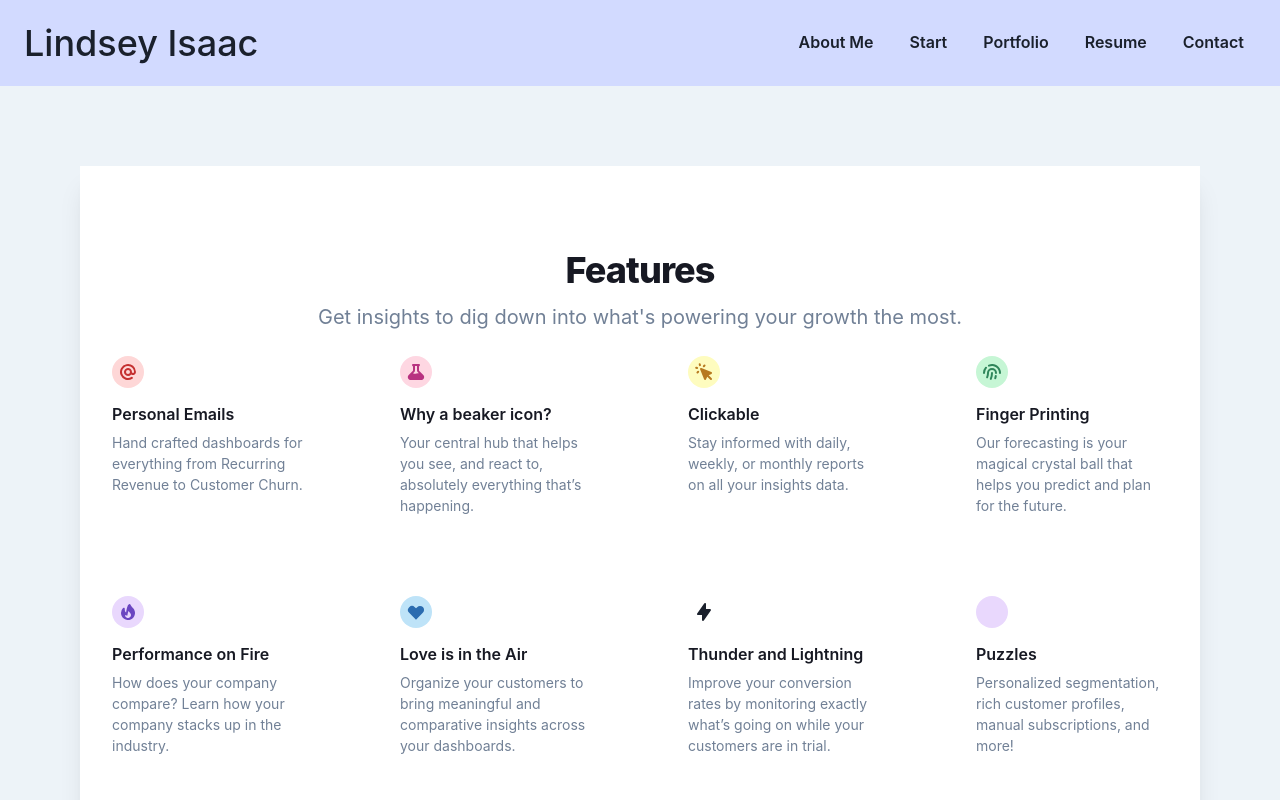
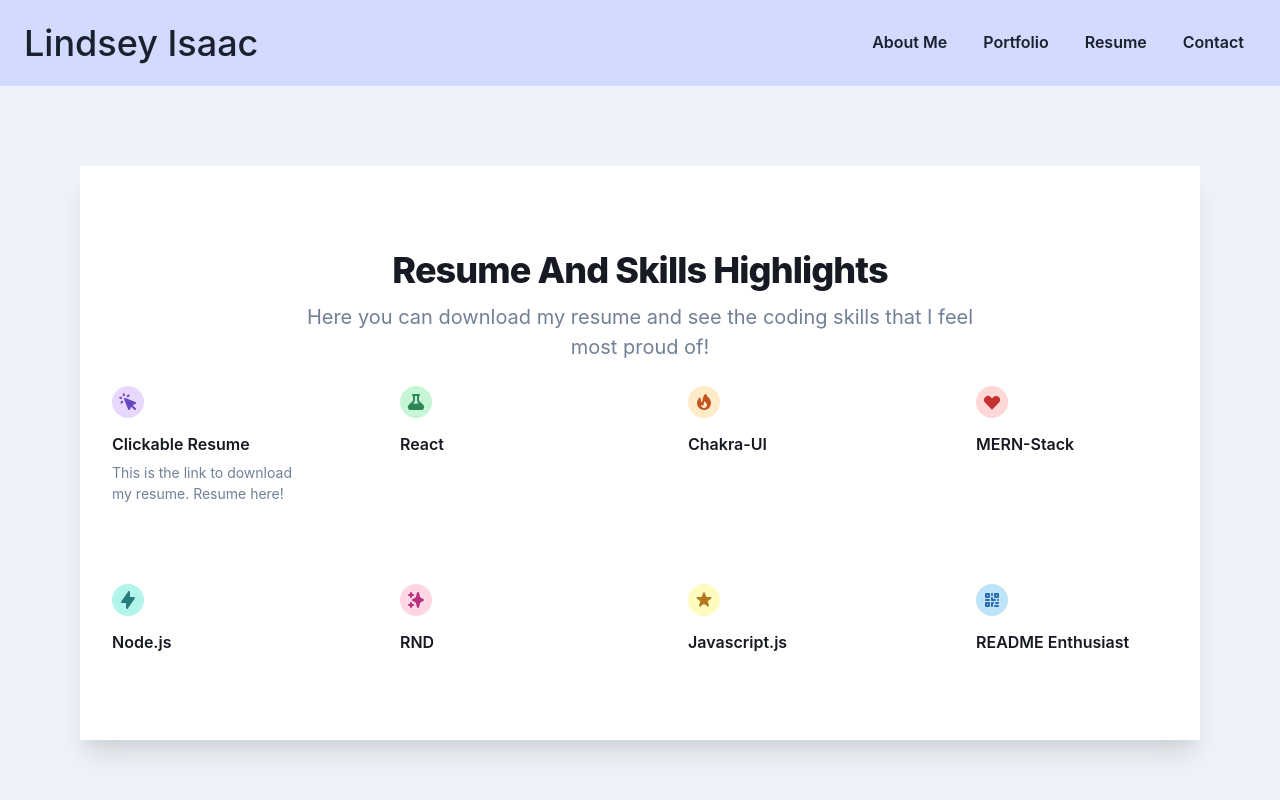
Before and after one commit to LindseyIsaac/Portfolioooo, a React (Create React App) app: page /resume in a window 1280 px wide. Shown: the top 800 px of the page. Built offline with nearby package versions, Linux system fonts and the light colour scheme.

Commit message:
added person info and styled how I wanted it

```diff
--- a/src/App.js
+++ b/src/App.js
@@ -6,7 +6,7 @@ import About from './pages/about';
 import Contact from './pages/contact';
 import Portfolio from './pages/portfolio';
 import Resume from './pages/resume';
-import Start from './pages/start'
+import Aboutme from './pages/aboutme'
 
 
 function App() {
@@ -16,9 +16,9 @@ function App() {
      <Navbar/>
 
       <Routes>
-      <Route path="/" element={<About/>} />
+      <Route path="/" element={<Aboutme/>} />
 
-      <Route path="/start" element={<Start/>} />
+      <Route path="/about" element={<About/>} />
 
       <Route path="/portfolio" element={<Portfolio/>}></Route>
 
--- a/src/components/navbar.jsx
+++ b/src/components/navbar.jsx
@@ -51,7 +51,6 @@ export default function Navbar(){
               display={{ base: "none", md: "inline-flex" }}
             >
               <Button variant="ghost"><Link to = "/">About Me</Link></Button>
-              <Button variant="ghost"><Link to = "/start">Start</Link></Button>
               <Button variant="ghost"><Link to = "/portfolio">Portfolio</Link></Button>
               <Button variant="ghost"><Link to = "/resume">Resume</Link></Button>
               <Button variant="ghost"><Link to = "/contact">Contact</Link></Button>
@@ -90,9 +89,6 @@ export default function Navbar(){
                 />
 
                 <Button w="full" variant="ghost">
-                  Start
-                </Button>
-                <Button w="full" variant="ghost">
                   About Me
                 </Button>
                 <Button w="full" variant="ghost">
--- a/src/pages/start.jsx
+++ b/src/pages/aboutme.jsx
@@ -1,6 +1,6 @@
 import React from "react";
 import { Box, Flex, Icon, Image, chakra } from "@chakra-ui/react";
-import images  from "../assets/images/goofy.jpg";
+import images  from "../assets/images/mee.jpg";
 import { MdEmail, MdLocationOn, MdStar } from "react-icons/md";
 import { BsFillBriefcaseFill } from "react-icons/bs";
 import About from "./about";
--- a/src/pages/resume.jsx
+++ b/src/pages/resume.jsx
@@ -1,5 +1,5 @@
 import React from "react";
-import { chakra, Box, SimpleGrid, Flex, Icon } from "@chakra-ui/react";
+import { chakra, Box, Link, SimpleGrid, Flex, Icon } from "@chakra-ui/react";
 const Choc = () => {
   const Feature = (props) => {
     return (
@@ -64,7 +64,7 @@ const Choc = () => {
             letterSpacing="tight"
             _light={{ color: "gray.900" }}
           >
-            Features
+            Resume And Skills Highlights
           </chakra.p>
           <chakra.p
             mt={4}
@@ -74,8 +74,7 @@ const Choc = () => {
             color="gray.500"
             _dark={{ color: "gray.400" }}
           >
-            Get insights to dig down into what&apos;s powering your growth the
-            most.
+           Here you can download my resume and see the coding skills that I feel most proud of!
           </chakra.p>
         </Box>
         <SimpleGrid
@@ -85,23 +84,24 @@ const Choc = () => {
           mt={6}
         >
           <Feature
-            color="red"
-            title="Personal Emails"
+            color="purple"
+            title="Clickable Resume"
             icon={
               <path
                 fillRule="evenodd"
-                d="M14.243 5.757a6 6 0 10-.986 9.284 1 1 0 111.087 1.678A8 8 0 1118 10a3 3 0 01-4.8 2.401A4 4 0 1114 10a1 1 0 102 0c0-1.537-.586-3.07-1.757-4.243zM12 10a2 2 0 10-4 0 2 2 0 004 0z"
+                d="M6.672 1.911a1 1 0 10-1.932.518l.259.966a1 1 0 001.932-.518l-.26-.966zM2.429 4.74a1 1 0 10-.517 1.932l.966.259a1 1 0 00.517-1.932l-.966-.26zm8.814-.569a1 1 0 00-1.415-1.414l-.707.707a1 1 0 101.415 1.415l.707-.708zm-7.071 7.072l.707-.707A1 1 0 003.465 9.12l-.708.707a1 1 0 001.415 1.415zm3.2-5.171a1 1 0 00-1.3 1.3l4 10a1 1 0 001.823.075l1.38-2.759 3.018 3.02a1 1 0 001.414-1.415l-3.019-3.02 2.76-1.379a1 1 0 00-.076-1.822l-10-4z"
                 clipRule="evenodd"
               />
             }
           >
-            Hand crafted dashboards for everything from Recurring Revenue to
-            Customer Churn.
+            This is the link to download my resume. <Link href="https://docs.google.com/document/d/1Yq6-b5GRz1-68ZNkCVPAvAab1s-9bBNPjYbQIdj9Qhk/edit" isExternal>
+  Resume here!
+</Link>
           </Feature>
 
           <Feature
-            color="pink"
-            title="Why a beaker icon?"
+            color="green"
+            title="React"
             icon={
               <path
                 fillRule="evenodd"
@@ -110,54 +110,13 @@ const Choc = () => {
               />
             }
           >
-            Your central hub that helps you see, and react to, absolutely
-            everything that’s happening.
+            {/* Your central hub that helps you see, and react to, absolutely
+            everything that’s happening. */}
           </Feature>
 
           <Feature
-            color="yellow"
-            title="Clickable"
-            icon={
-              <path
-                fillRule="evenodd"
-                d="M6.672 1.911a1 1 0 10-1.932.518l.259.966a1 1 0 001.932-.518l-.26-.966zM2.429 4.74a1 1 0 10-.517 1.932l.966.259a1 1 0 00.517-1.932l-.966-.26zm8.814-.569a1 1 0 00-1.415-1.414l-.707.707a1 1 0 101.415 1.415l.707-.708zm-7.071 7.072l.707-.707A1 1 0 003.465 9.12l-.708.707a1 1 0 001.415 1.415zm3.2-5.171a1 1 0 00-1.3 1.3l4 10a1 1 0 001.823.075l1.38-2.759 3.018 3.02a1 1 0 001.414-1.415l-3.019-3.02 2.76-1.379a1 1 0 00-.076-1.822l-10-4z"
-                clipRule="evenodd"
-              />
-            }
-          >
-            Stay informed with daily, weekly, or monthly reports on all your
-            insights data.
-          </Feature>
-
-          <Feature
-            color="green"
-            title="Finger Printing"
-            icon={
-              <>
-                <path
-                  fillRule="evenodd"
-                  d="M6.625 2.655A9 9 0 0119 11a1 1 0 11-2 0 7 7 0 00-9.625-6.492 1 1 0 11-.75-1.853zM4.662 4.959A1 1 0 014.75 6.37 6.97 6.97 0 003 11a1 1 0 11-2 0 8.97 8.97 0 012.25-5.953 1 1 0 011.412-.088z"
-                  clipRule="evenodd"
-                />
-                <path
-                  fillRule="evenodd"
-                  d="M5 11a5 5 0 1110 0 1 1 0 11-2 0 3 3 0 10-6 0c0 1.677-.345 3.276-.968 4.729a1 1 0 11-1.838-.789A9.964 9.964 0 005 11zm8.921 2.012a1 1 0 01.831 1.145 19.86 19.86 0 01-.545 2.436 1 1 0 11-1.92-.558c.207-.713.371-1.445.49-2.192a1 1 0 011.144-.83z"
-                  clipRule="evenodd"
-                />
-                <path
-                  fillRule="evenodd"
-                  d="M10 10a1 1 0 011 1c0 2.236-.46 4.368-1.29 6.304a1 1 0 01-1.838-.789A13.952 13.952 0 009 11a1 1 0 011-1z"
-                  clipRule="evenodd"
-                />
-              </>
-            }
-          >
-            Our forecasting is your magical crystal ball that helps you predict
-            and plan for the future.
-          </Feature>
-          <Feature
-            color="purple"
-            title="Performance on Fire"
+            color="orange"
+            title="Chakra-UI"
             icon={
               <path
                 fillRule="evenodd"
@@ -166,12 +125,13 @@ const Choc = () => {
               />
             }
           >
-            How does your company compare? Learn how your company stacks up in
-            the industry.
+            {/* How does your company compare? Learn how your company stacks up in
+            the industry. */}
           </Feature>
+
           <Feature
-            color="blue"
-            title="Love is in the Air"
+            color="red"
+            title="MERN-Stack"
             icon={
               <path
                 fillRule="evenodd"
@@ -180,12 +140,13 @@ const Choc = () => {
               />
             }
           >
-            Organize your customers to bring meaningful and comparative insights
-            across your dashboards.
+            {/* Organize your customers to bring meaningful and comparative insights
+            across your dashboards. */}
           </Feature>
+
           <Feature
-            color="brand"
-            title="Thunder and Lightning"
+            color="teal"
+            title="Node.js"
             icon={
               <path
                 fillRule="evenodd"
@@ -194,33 +155,13 @@ const Choc = () => {
               />
             }
           >
-            Improve your conversion rates by monitoring exactly what’s going on
-            while your customers are in trial.
-          </Feature>
-
-          <Feature
-            color="purple"
-            title="Puzzles"
-            icon={
-              <>
-                <path
-                  xmlns="http://www.w3.org/2000/svg"
-                  viewBox="0 0 20 20"
-                  fill="currentColor"
-                  aria-hidden="true"
-                >
-                  <path d="M10 3.5a1.5 1.5 0 013 0V4a1 1 0 001 1h3a1 1 0 011 1v3a1 1 0 01-1 1h-.5a1.5 1.5 0 000 3h.5a1 1 0 011 1v3a1 1 0 01-1 1h-3a1 1 0 01-1-1v-.5a1.5 1.5 0 00-3 0v.5a1 1 0 01-1 1H6a1 1 0 01-1-1v-3a1 1 0 00-1-1h-.5a1.5 1.5 0 010-3H4a1 1 0 001-1V6a1 1 0 011-1h3a1 1 0 001-1v-.5z" />
-                </path>
-              </>
-            }
-          >
-            Personalized segmentation, rich customer profiles, manual
-            subscriptions, and more!
+            {/* Improve your conversion rates by monitoring exactly what’s going on
+            while your customers are in trial. */}
           </Feature>
 
           <Feature
             color="pink"
-            title="Sparkles"
+            title="RND"
             icon={
               <path
                 fillRule="evenodd"
@@ -229,38 +170,24 @@ const Choc = () => {
               />
             }
           >
-            Merge external data with your metrics for deeper insights in to your
-            customers and your business.
+            {/* Merge external data with your metrics for deeper insights in to your
+            customers and your business. */}
           </Feature>
 
           <Feature
-            color="red"
-            title="Stars"
+            color="yellow"
+            title="Javascript.js"
             icon={
               <path d="M9.049 2.927c.3-.921 1.603-.921 1.902 0l1.07 3.292a1 1 0 00.95.69h3.462c.969 0 1.371 1.24.588 1.81l-2.8 2.034a1 1 0 00-.364 1.118l1.07 3.292c.3.921-.755 1.688-1.54 1.118l-2.8-2.034a1 1 0 00-1.175 0l-2.8 2.034c-.784.57-1.838-.197-1.539-1.118l1.07-3.292a1 1 0 00-.364-1.118L2.98 8.72c-.783-.57-.38-1.81.588-1.81h3.461a1 1 0 00.951-.69l1.07-3.292z" />
             }
           >
-            Want your metrics in other services? Extend and integrate to our
-            every part of your business.
-          </Feature>
-
-          <Feature
-            color="green"
-            title="Support"
-            icon={
-              <path
-                fillRule="evenodd"
-                d="M18 10a8 8 0 11-16 0 8 8 0 0116 0zm-2 0c0 .993-.241 1.929-.668 2.754l-1.524-1.525a3.997 3.997 0 00.078-2.183l1.562-1.562C15.802 8.249 16 9.1 16 10zm-5.165 3.913l1.58 1.58A5.98 5.98 0 0110 16a5.976 5.976 0 01-2.516-.552l1.562-1.562a4.006 4.006 0 001.789.027zm-4.677-2.796a4.002 4.002 0 01-.041-2.08l-.08.08-1.53-1.533A5.98 5.98 0 004 10c0 .954.223 1.856.619 2.657l1.54-1.54zm1.088-6.45A5.974 5.974 0 0110 4c.954 0 1.856.223 2.657.619l-1.54 1.54a4.002 4.002 0 00-2.346.033L7.246 4.668zM12 10a2 2 0 11-4 0 2 2 0 014 0z"
-                clipRule="evenodd"
-              />
-            }
-          >
-            Send important updates from here to your team’s Support channels.
+            {/* Want your metrics in other services? Extend and integrate to our
+            every part of your business. */}
           </Feature>
 
           <Feature
             color="blue"
-            title="Finger Printing for Robots"
+            title="README Enthusiast"
             icon={
               <>
                 <path
@@ -272,9 +199,10 @@ const Choc = () => {
               </>
             }
           >
-            Goals, Breakouts, Instant notifications, Comparisons, Annotations
-            and Cohort Analysis!
+            {/* Goals, Breakouts, Instant notifications, Comparisons, Annotations
+            and Cohort Analysis! */}
           </Feature>
+
         </SimpleGrid>
       </Box>
     </Flex>
```
Also changed, not shown: src/pages/about.jsx (+4 -15 lines).
